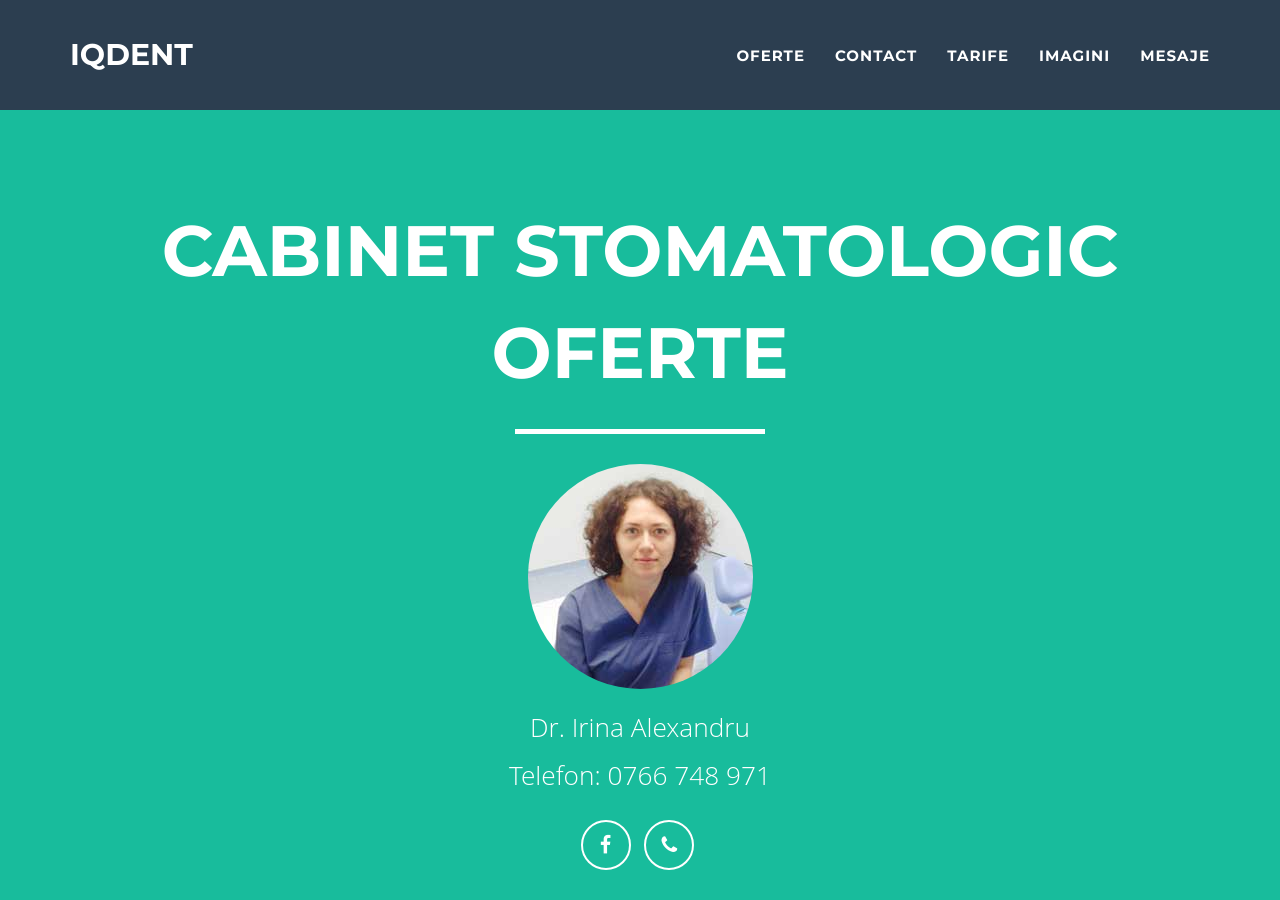
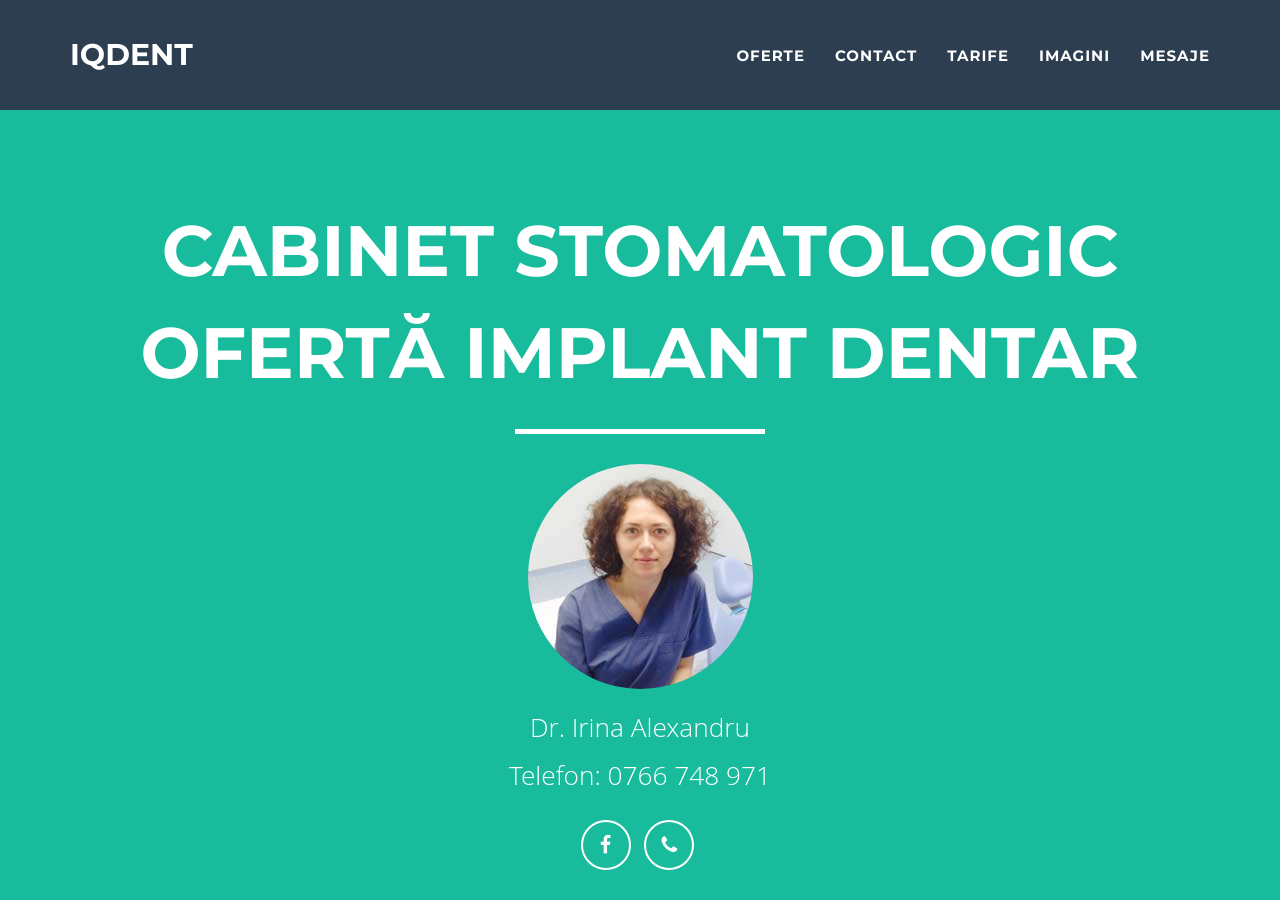
Before and after one commit to littledentgopo/offerdent, a Jekyll site: the page built from index.html, in a window 1280 px wide and 900 px high. Built offline with Jekyll 4.4.1, drawn with Linux system fonts in a browser that asks for light colours; nearby versions of some CDN libraries.

Commit message:
Change subtitle

```diff
--- a/imagini.html
+++ b/imagini.html
@@ -4,6 +4,7 @@ home: index.html
 subtitle: Imagini
 title: Imagini cabinet.
 description: Imagini cabinet dentar IQDent, Bdul Octavian Goga.
+contact: one
 ---
 
 {% include portofolio.html %}
--- a/index.html
+++ b/index.html
@@ -1,6 +1,6 @@
 ---
 layout: main
-subtitle: Oferte
+subtitle: Ofertă implant dentar
 title: Implant dentar ieftin Bucuresti 250 euro. Oferta implant dentar.
 contact: one
 ---
```
